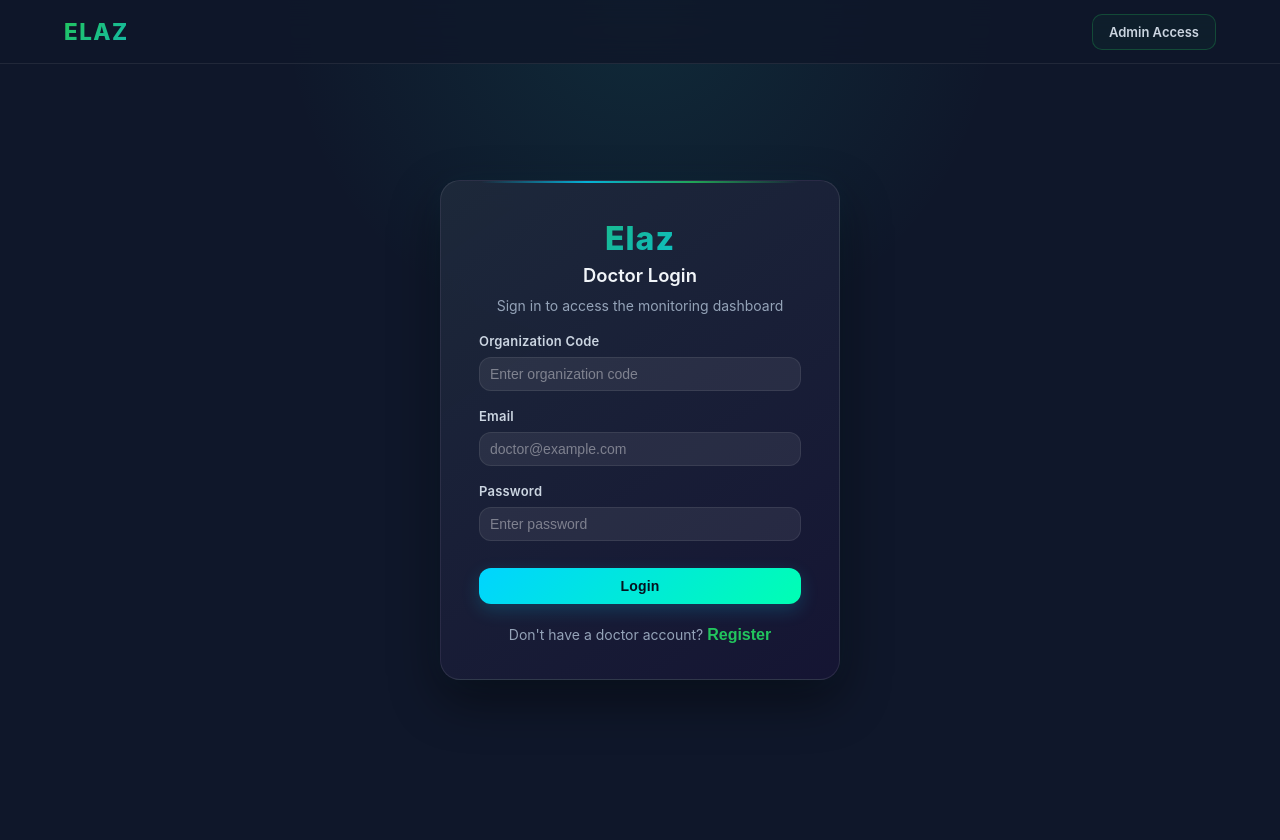
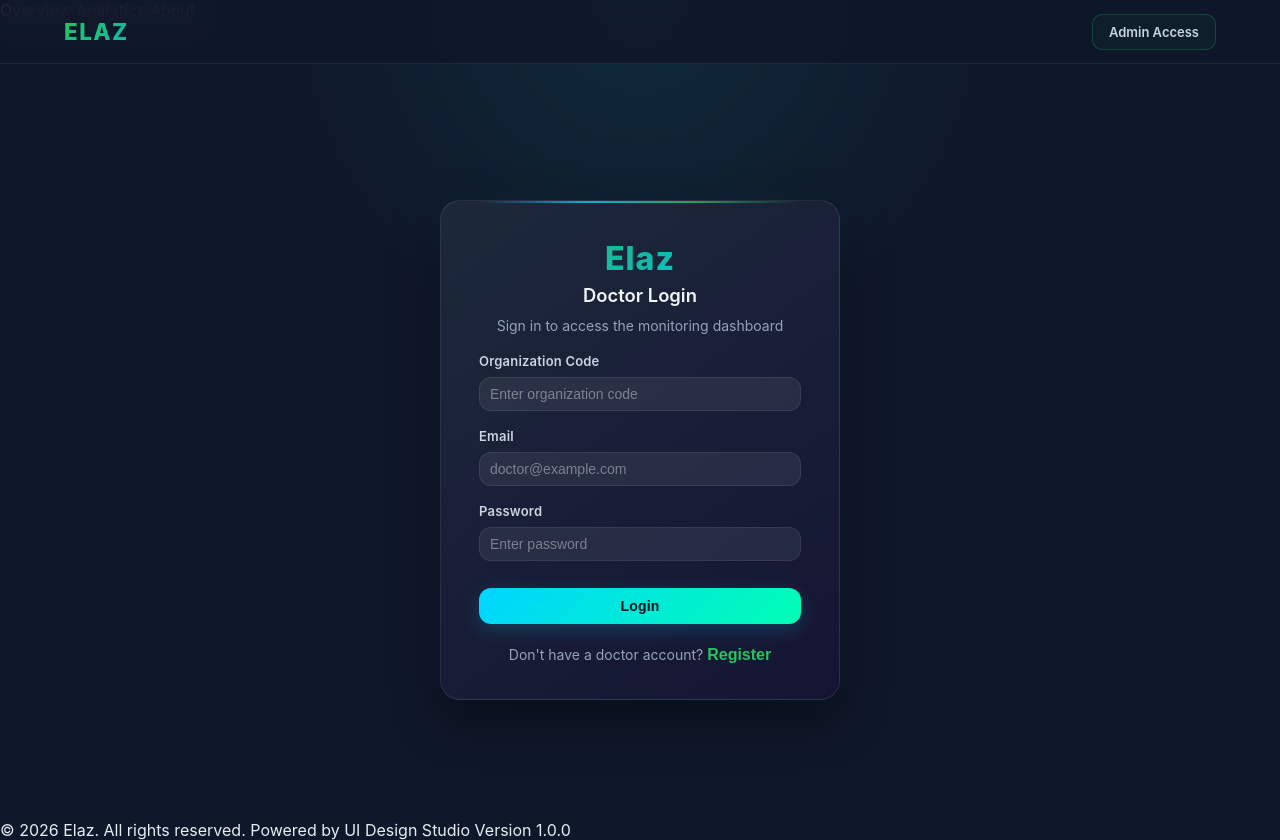
Before and after one commit to Indomitable-Essence/IoT-Health-Monitoring-System, a plain HTML site: page Frontend/doctor-login.html in a window 1280 px wide. Before the commit the page ends 800 px from the top, so only its background shows below. Drawn offline with Linux system fonts and the light colour scheme.

Commit message:
Update doctor-login.html

```diff
--- a/Frontend/doctor-login.html
+++ b/Frontend/doctor-login.html
@@ -24,6 +24,12 @@
         </a>
 
     </nav>
+    <div class="sections">
+        <span class="section">Overview</span>
+        <span class="section">Analytics</span>
+        <span class="section">About</span>
+    </div>
+
 
     <div class="auth-container">
 
@@ -164,6 +170,12 @@
         </div>
 
     </div>
+<footer class="footer">
+            <div class="footer-content">
+                <span>© 2026 Elaz. All rights reserved.</span>
+                <span>Powered by UI Design Studio</span>
+                <span>Version 1.0.0</span>
+            </div>
 
 
     <script src="doctor-login.js"></script>
```
